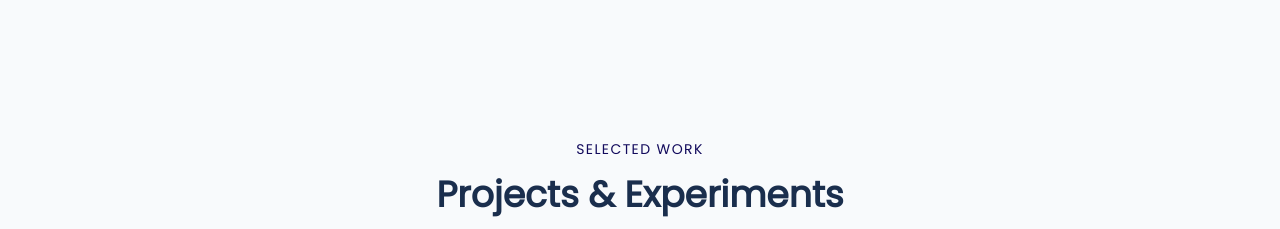
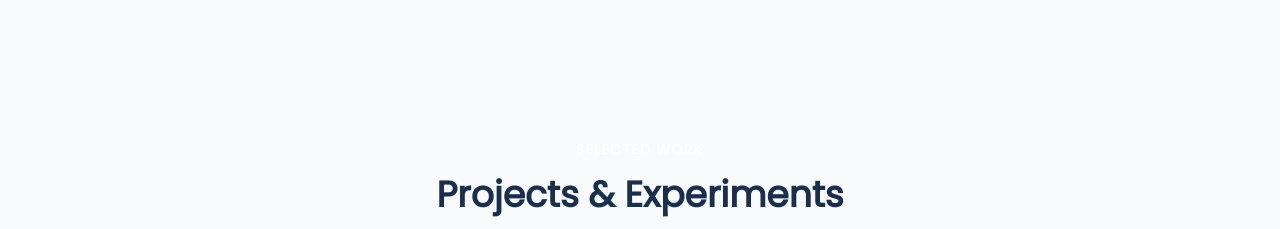
Before and after one commit to dhirendraxd/shishir-portfolio-ui, a React (Vite) app: page / in a window 1280 px wide. Shown: the part 1080-1309 px from the top of the page. Built offline with nearby package versions, Linux system fonts and the light colour scheme; the HTML template or start-up script is replaced by a standard one.

Commit message:
Update accent color to Twitter blue (#1DA1F2)

```diff
--- a/src/index.css
+++ b/src/index.css
@@ -34,8 +34,8 @@ All colors MUST be HSL.
     --muted: 36 37% 88%;
     --muted-foreground: 216 10% 37%;
 
-    --accent: 246 80% 89%;
-    --accent-foreground: 246 80% 20%;
+    --accent: 207 100% 52%;
+    --accent-foreground: 0 0% 100%;
 
     --destructive: 0 76% 90%;
     --destructive-foreground: 0 63% 31%;
```
